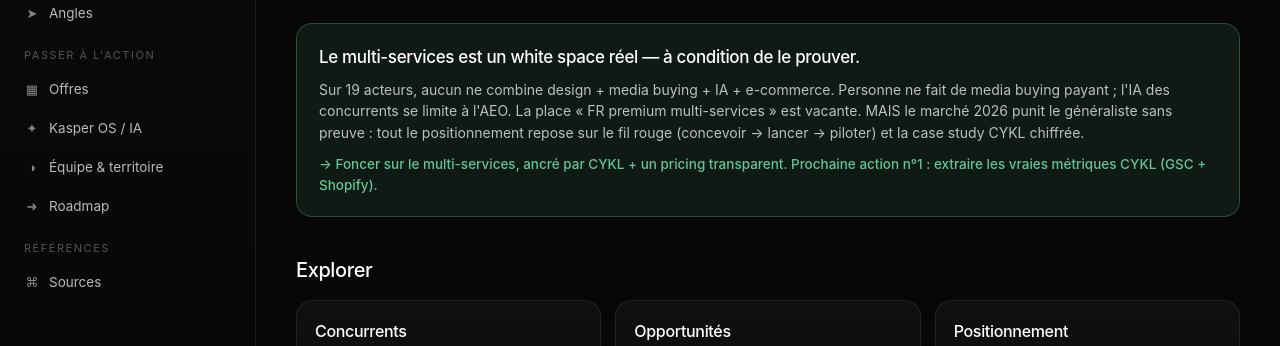
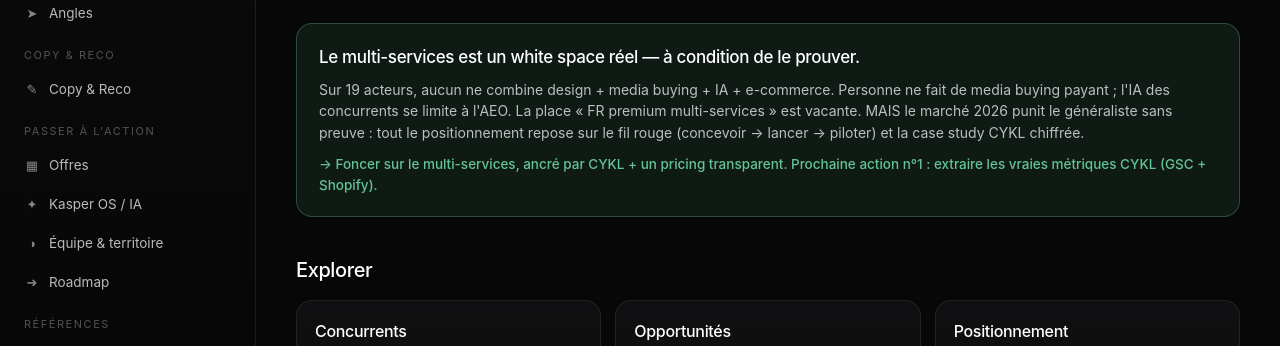
Before and after one commit to jfeosjfosi/kasper-plateforme, a plain HTML site: page index.html in a window 1280 px wide. Shown: the part 400-746 px from the top of the page. Drawn offline with Linux system fonts and the light colour scheme.

Commit message:
auto: sync 2026-08-29 12:53:13

```diff
--- a/index.html
+++ b/index.html
@@ -214,6 +214,9 @@ tbody tr:hover .chev{transform:translateX(3px);color:var(--text-70)}
     <div class="navitem" data-page="opportunites"><span class="ic">◈</span> Opportunités</div>
     <div class="navitem" data-page="icp"><span class="ic">◐</span> ICP &amp; psycho</div>
     <div class="navitem" data-page="angles"><span class="ic">➤</span> Angles</div>
+
+    <div class="navsec">Copy &amp; Reco</div>
+    <div class="navitem" data-page="copy"><span class="ic">✎</span> Copy &amp; Reco</div>
 
     <div class="navsec">Passer à l'action</div>
     <div class="navitem" data-page="offres"><span class="ic">▦</span> Offres</div>
```
